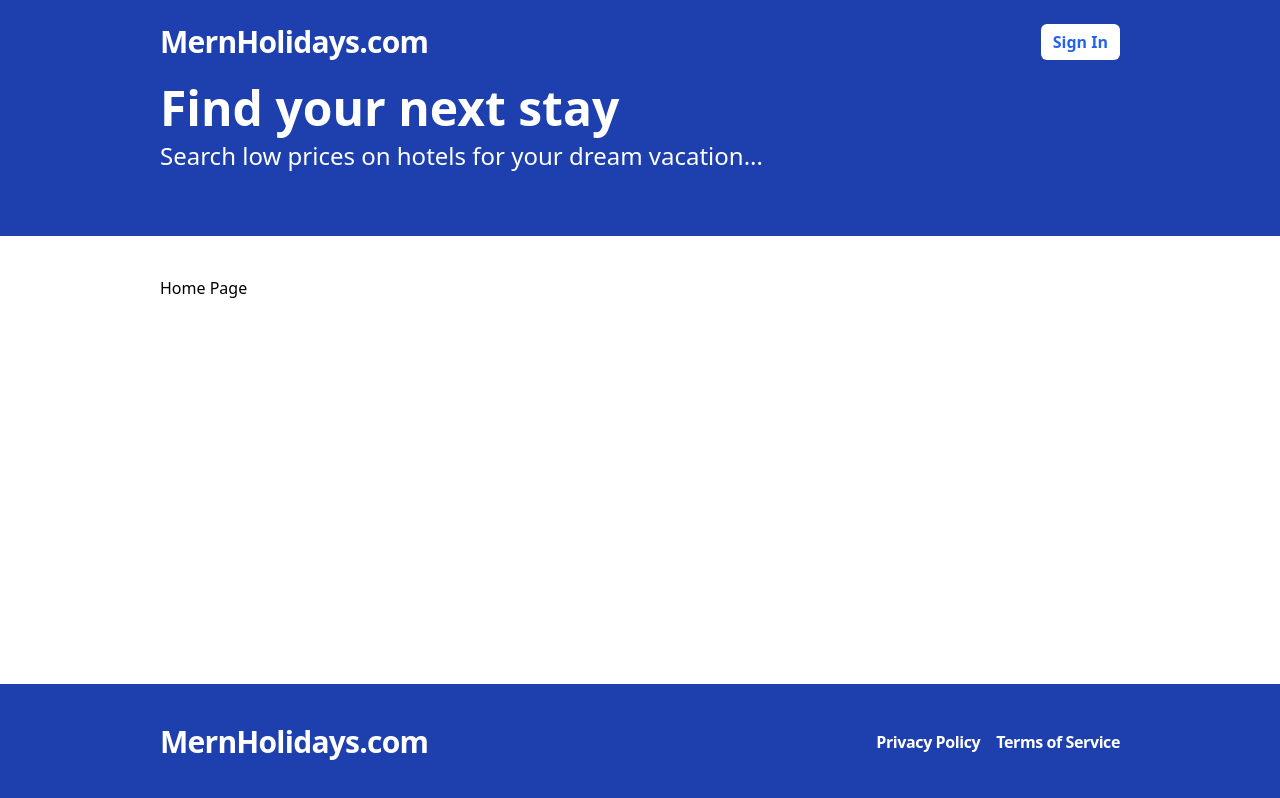
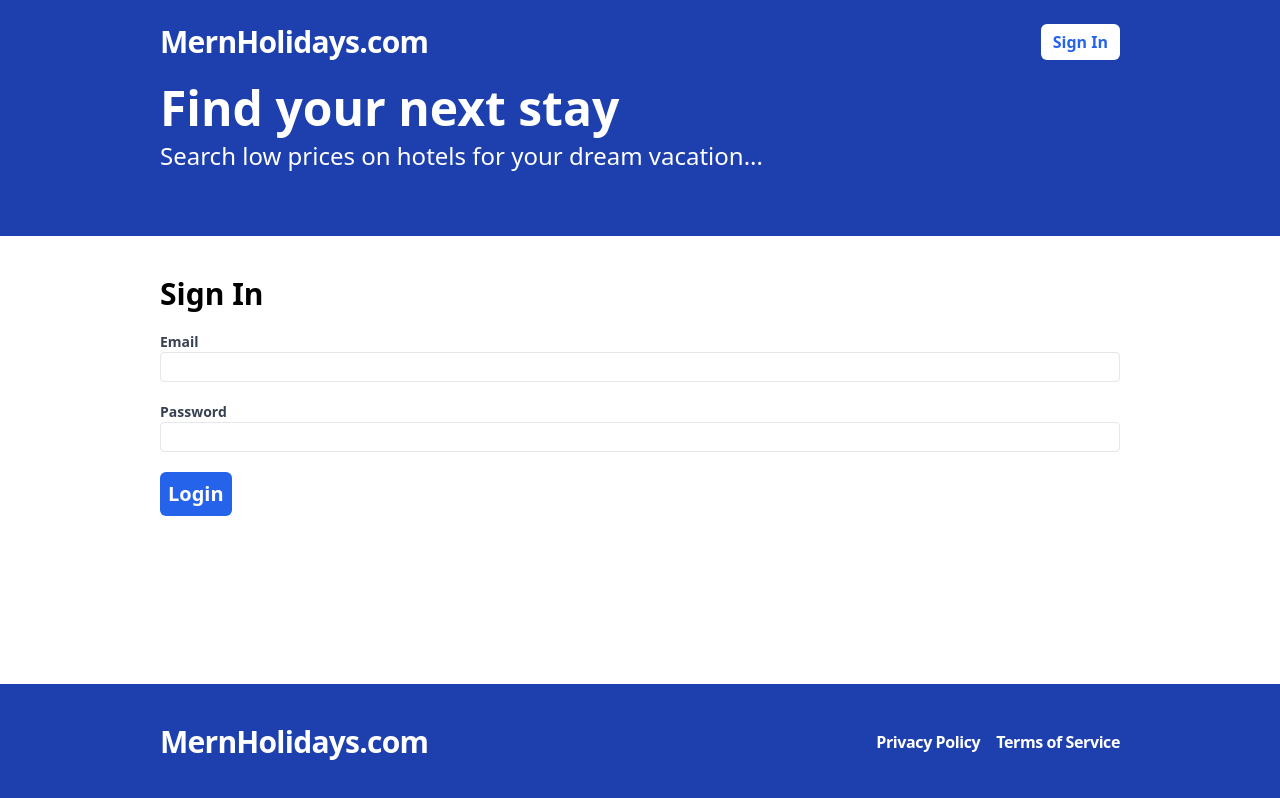
Before and after one commit to SalvatoreSantoro/mern-booking-app, a React (Vite) app in the folder frontend/: page /sign-in in a window 1280 px wide. Before the commit this address led to /. Built offline with nearby package versions, Linux system fonts and the light colour scheme; no server answers.

Commit message:
Added login

```diff
--- a/frontend/src/App.tsx
+++ b/frontend/src/App.tsx
@@ -1,6 +1,7 @@
 import { BrowserRouter, Routes, Route, Navigate } from "react-router-dom";
 import Layout from "./layout/Layout";
 import Register from "./pages/Register";
+import SignIn from "./pages/SignIn";
 
 function App() {
   return (
@@ -33,6 +34,15 @@
           }
         ></Route>
 
+        <Route
+          path="/sign-in"
+          element={
+            <Layout>
+              <SignIn />
+            </Layout>
+          }
+        ></Route>
+
         <Route path="*" element={<Navigate to="/" />} />
       </Routes>
     </BrowserRouter>
--- a/frontend/src/api-client.ts
+++ b/frontend/src/api-client.ts
@@ -1,5 +1,5 @@
 import { RegisterFormData } from "./pages/Register";
-
+import { SignInFormData } from "./pages/SignIn";
 
 const API_BASE_URL = import.meta.env.VITE_API_BASE_URL;
 
@@ -14,21 +14,36 @@
   });
 
   const responseBody = await response.json();
-  console.log(responseBody);
   if (!response.ok) {
     throw new Error(responseBody.msg);
   }
 };
 
+export const signIn = async (formData: SignInFormData) => {
+  const response = await fetch(`${API_BASE_URL}/api/auth/login`, {
+    method: "POST",
+    credentials: "include",
+    headers: {
+      "Content-Type": "application/json",
+    },
+    body: JSON.stringify(formData),
+  });
+
+  const responseBody = await response.json();
+  if (!response.ok) {
+    throw new Error(responseBody.msg);
+  }
+  //return responseBody;
+};
 
 export const validateToken = async () => {
   const response = await fetch(`${API_BASE_URL}/api/auth/validate-token`, {
-    credentials: "include"
-  })
+    credentials: "include",
+  });
 
-  if(!response.ok){
-    throw new Error("Token invalid")
+  if (!response.ok) {
+    throw new Error("Token invalid");
   }
 
   return response.json();
-}
+};
--- a/frontend/src/pages/Register.tsx
+++ b/frontend/src/pages/Register.tsx
@@ -29,7 +29,6 @@
       navigate("/");
     },
     onError: (error: Error) => {
-      console.log(error);
       showToast({ message: error.message, type: "ERROR" });
     },
   });
@@ -113,7 +112,7 @@
       <span>
         <button
           type="submit"
-          className="bg-blue-600 text-white p-2 font-bold hover:bg-blue-500 text-xl"
+          className="bg-blue-600 rounded-md text-white p-2 font-bold hover:bg-blue-500 text-xl"
         >
           Create Account
         </button>
--- /dev/null
+++ b/frontend/src/pages/SignIn.tsx
@@ -0,0 +1,81 @@
+import { useMutation } from "@tanstack/react-query";
+import { useForm } from "react-hook-form";
+import * as apiClient from "../api-client";
+import { useAppContext } from "../contexts/AppContext";
+import { useNavigate } from "react-router-dom";
+
+export type SignInFormData = {
+  email: string;
+  password: string;
+};
+
+const SignIn = () => {
+  const { showToast } = useAppContext();
+  const navigate = useNavigate();
+  const {
+    register,
+    formState: { errors },
+    handleSubmit,
+  } = useForm<SignInFormData>();
+
+  const mutation = useMutation({
+    mutationFn: apiClient.signIn,
+    onSuccess: async () => {
+      showToast({ message: "Sign in Successful!", type: "SUCCESS" });
+      navigate(`/`);
+    },
+    onError: (error: Error) => {
+      console.log(error);
+      showToast({ message: error.message, type: "ERROR" });
+    },
+  });
+
+  const onSubmit = handleSubmit((data) => {
+    mutation.mutate(data);
+  });
+
+  return (
+    <form className="flex flex-col gap-5" onSubmit={onSubmit}>
+      <h2 className="text-3xl font-bold">Sign In</h2>
+
+      <label className="text-gray-700 text-sm font-bold flex-1">
+        Email
+        <input
+          type="email"
+          className="border rounded w-full py-1 px-2 font-normal"
+          {...register("email", { required: "This field is required." })}
+        ></input>
+        {errors.email && (
+          <span className="text-red-500">{errors.email.message}</span>
+        )}
+      </label>
+      <label className="text-gray-700 text-sm font-bold flex-1">
+        Password
+        <input
+          type="password"
+          className="border rounded w-full py-1 px-2 font-normal"
+          {...register("password", {
+            required: "This field is required",
+            minLength: {
+              value: 6,
+              message: "Password must be at least 6 characters.",
+            },
+          })}
+        ></input>
+        {errors.password && (
+          <span className="text-red-500">{errors.password.message}</span>
+        )}
+      </label>
+      <span>
+        <button
+          type="submit"
+          className="bg-blue-600 rounded-md text-white p-2 font-bold hover:bg-blue-500 text-xl"
+        >
+          Login
+        </button>
+      </span>
+    </form>
+  );
+};
+
+export default SignIn;
```
